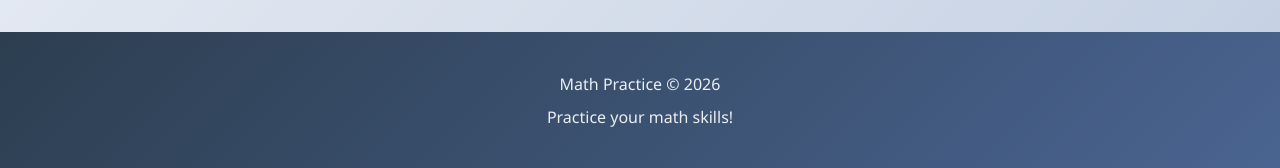
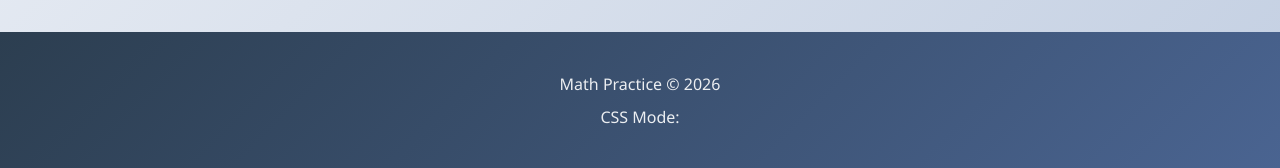
Before and after one commit to ZBZFirst/Math, a Jekyll site: the page built from index.md, in a window 1280 px wide and 900 px high, scrolled down 105 px. Shown: the part 729-897 px from the top of the window. Built offline with Jekyll 4.4.1, drawn with Linux system fonts in a browser that asks for light colours.

Commit message:
Update footer.html

```diff
--- a/_includes/footer.html
+++ b/_includes/footer.html
@@ -1,6 +1,8 @@
 <footer class="site-footer">
     <div class="footer-content">
         <p>Math Practice &copy; {{ "now" | date: "%Y" }}</p>
-        <p>Practice your math skills!</p>
+        <div class="debug-info">
+            <p>CSS Mode: <span class="debug-breakpoint"></span></p>
+        </div>
     </div>
 </footer>
```
